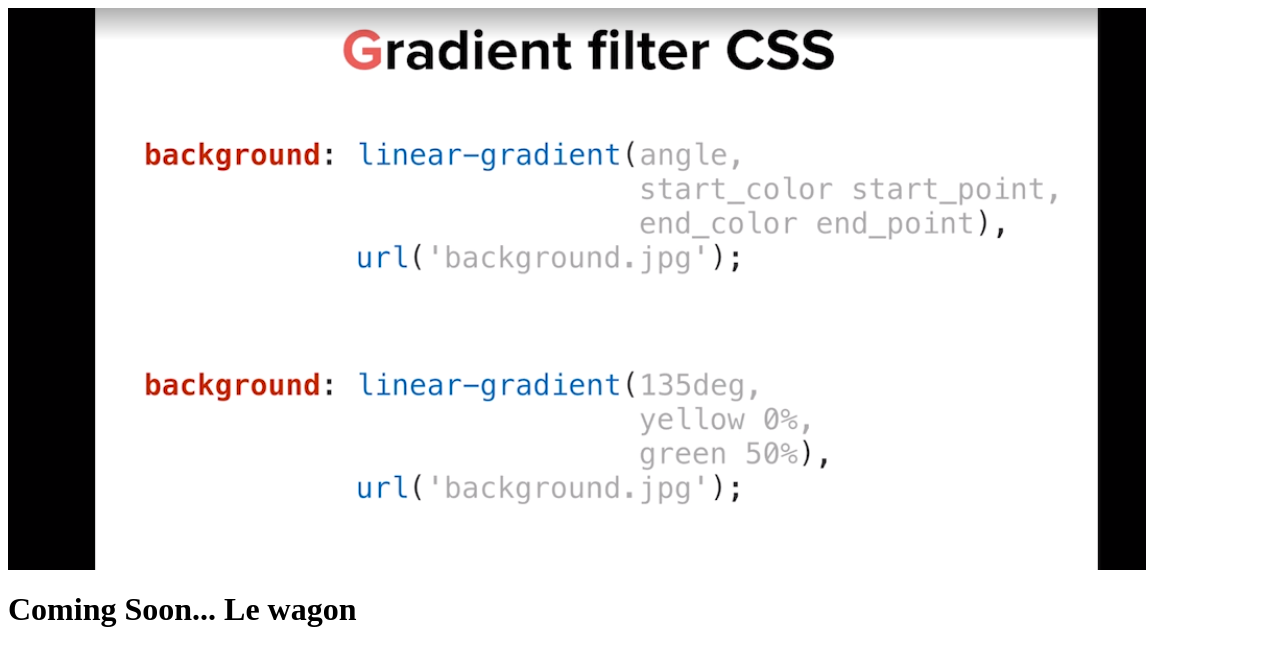
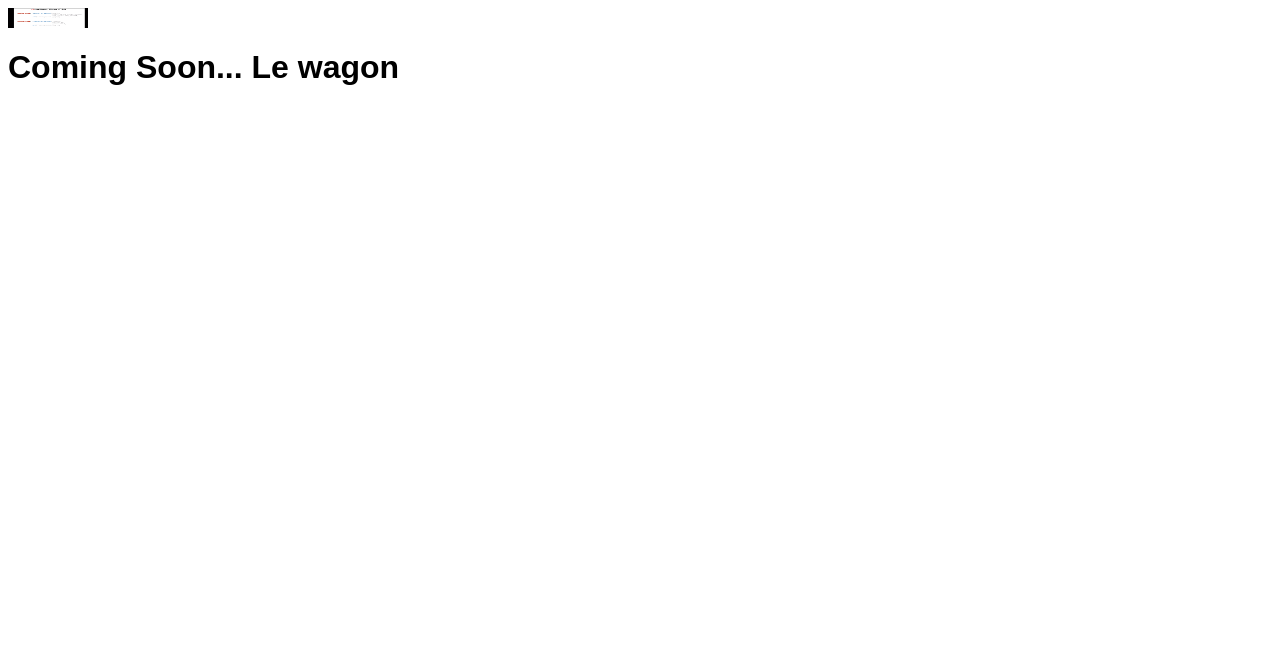
Before and after one commit to TheMightyMathias/github101, a plain HTML site: page index.html in a window 1280 px wide. Drawn offline with Linux system fonts and the light colour scheme.

Commit message:
new wtyle

```diff
--- a/index.html
+++ b/index.html
@@ -1,9 +1,9 @@
 <html>
     <head>
-
+        <link rel="stylesheet" href="style.css">
     </head>
     <body>
-        <img src="Capture.png" alt="">
+        <img src="Capture.png" alt="" id="logo">
         <h1>Coming Soon... Le wagon</h1>
     </body>
 </html>
--- /dev/null
+++ b/style.css
@@ -0,0 +1,8 @@
+h1 {
+    font-family: Arial, Helvetica, sans-serif
+    }
+
+#logo {
+    height: 20px;
+    width: 80px;
+}
```
